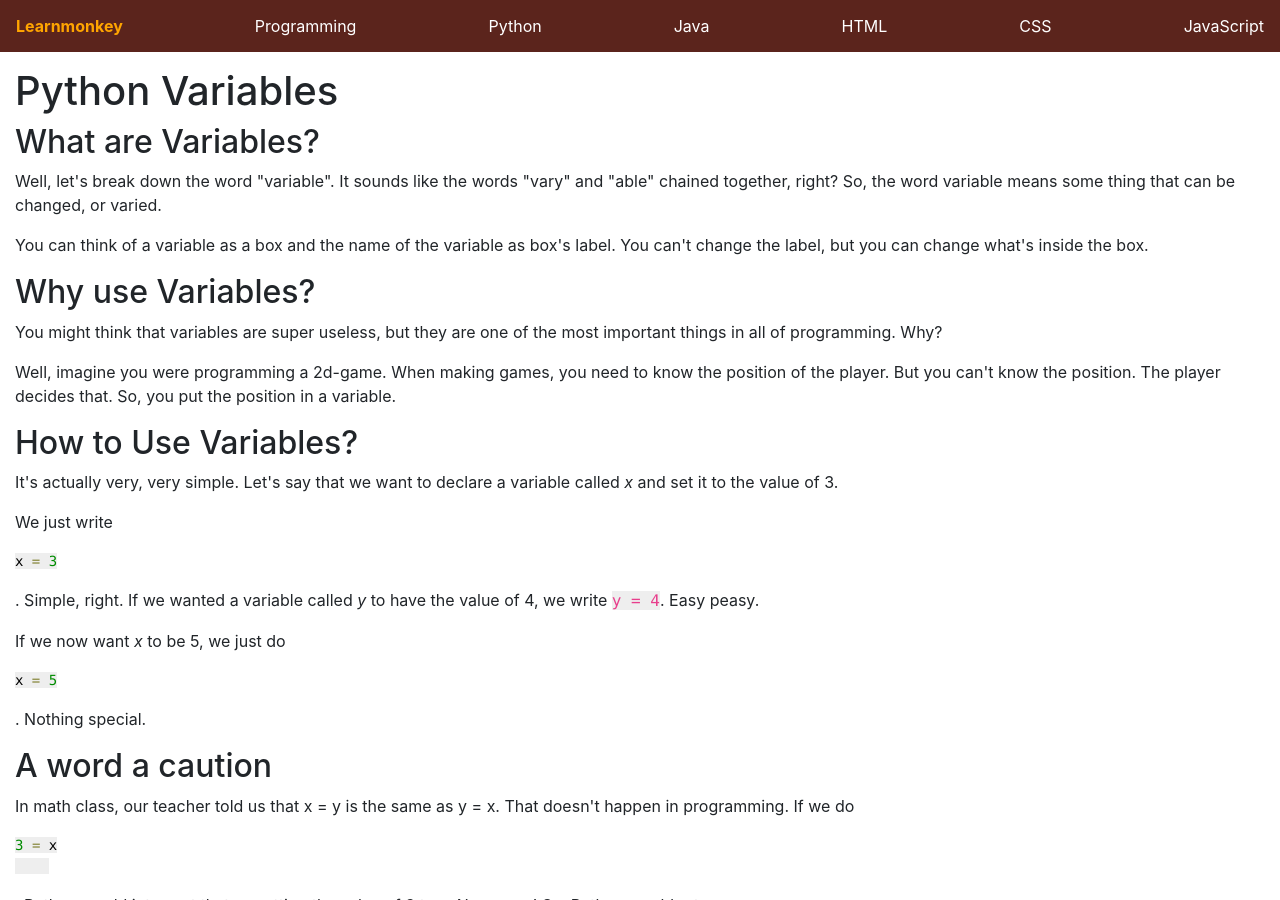
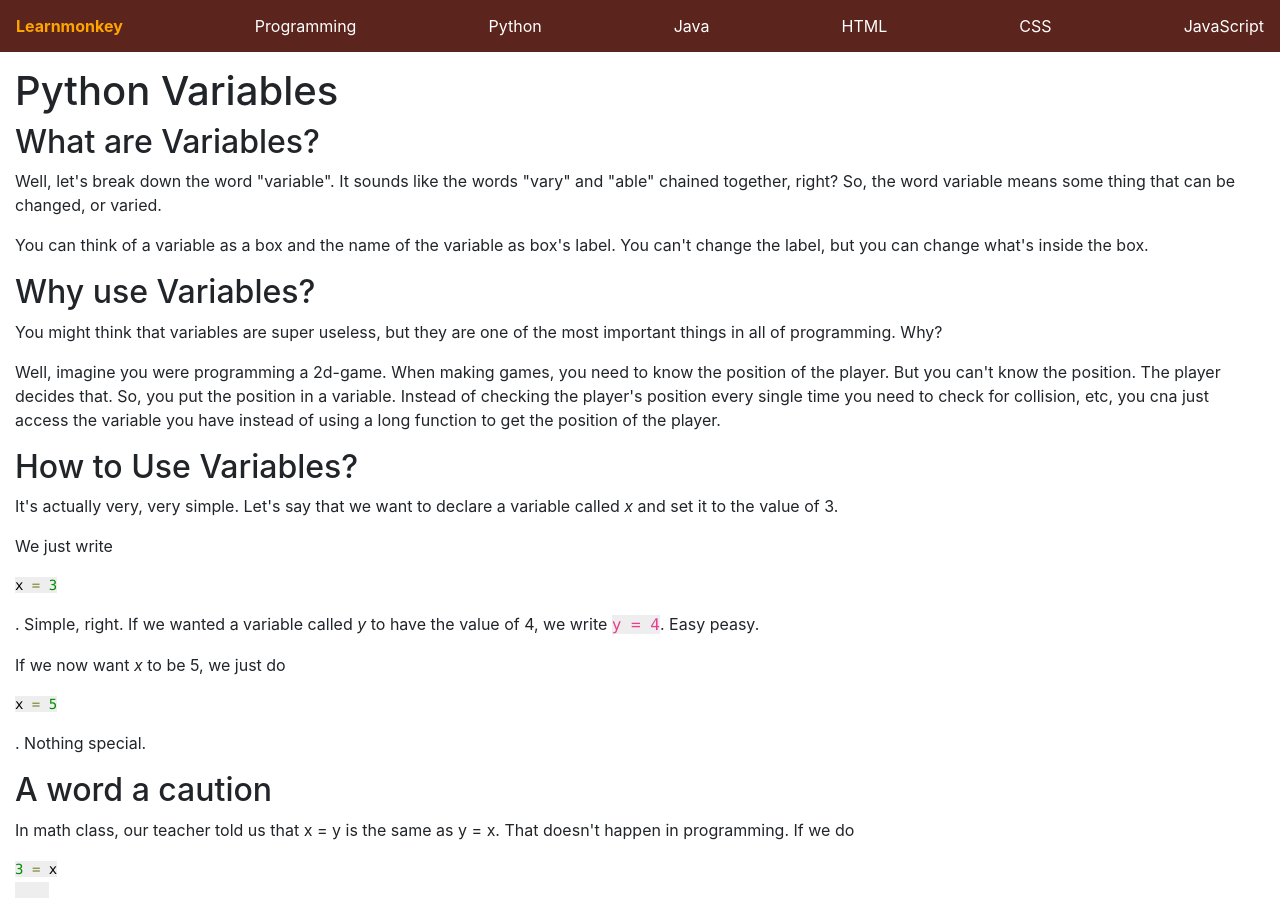
Before and after one commit to learnmonkey/learnmonkey.github.io, a Jekyll site: the page built from programming/python/variables.html, in a window 1280 px wide and 900 px high. Built offline with Jekyll 4.4.1, drawn with Linux system fonts in a browser that asks for light colours.

Commit message:
more on why you want variables

```diff
--- a/programming/python/variables.html
+++ b/programming/python/variables.html
@@ -15,7 +15,7 @@ permalink: /programming/python/variables/
 <section>
     <h2>Why use Variables?</h2>
     <p>You might think that variables are super useless, but they are one of the most important things in all of programming. Why?</p>
-    <p>Well, imagine you were programming a 2d-game. When making games, you need to know the position of the player. But you can't know the position. The player decides that. So, you put the position in a variable.</p>
+    <p>Well, imagine you were programming a 2d-game. When making games, you need to know the position of the player. But you can't know the position. The player decides that. So, you put the position in a variable. Instead of checking the player's position every single time you need to check for collision, etc, you cna just access the variable you have instead of using a long function to get the position of the player.</p>
 </section>
 
 <section>
```
